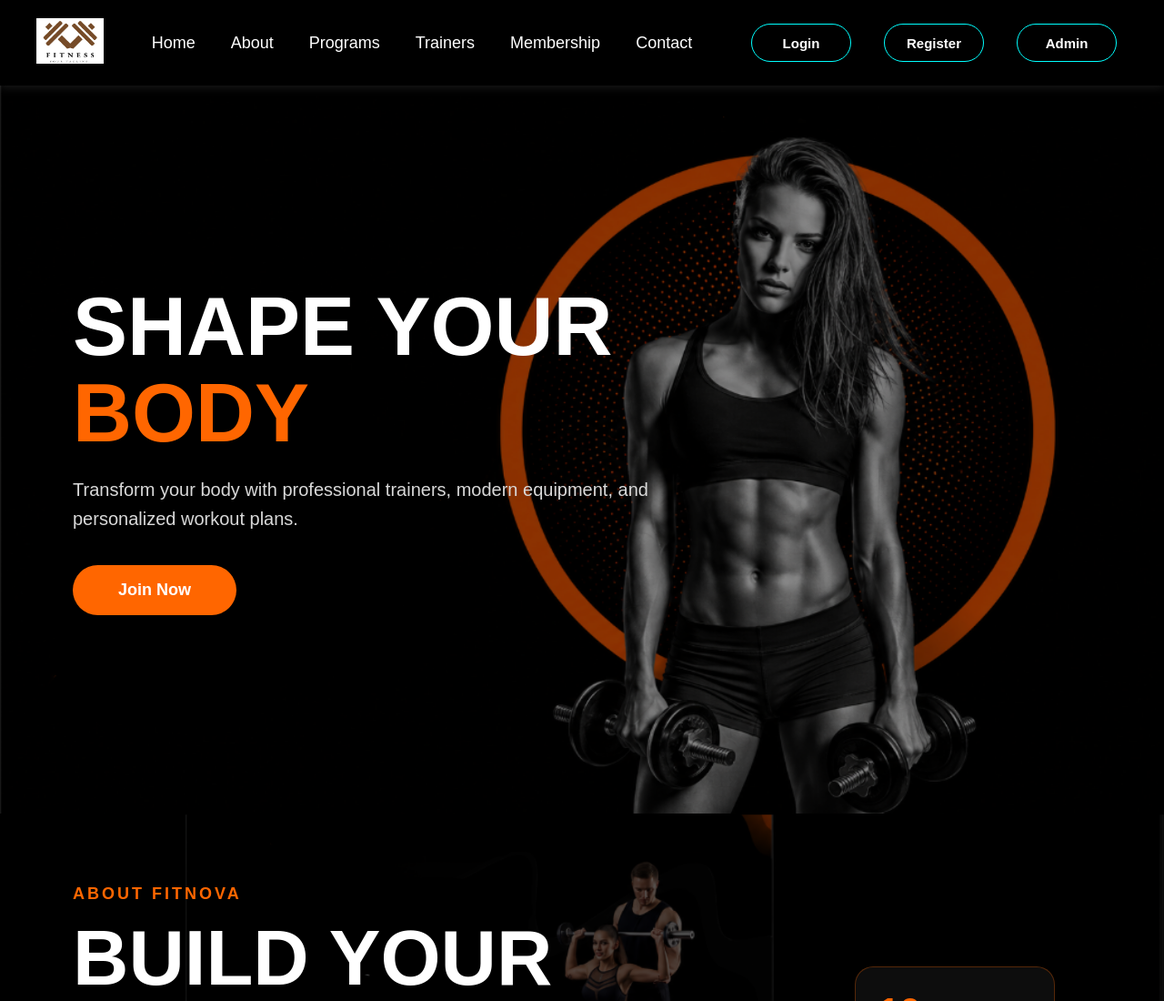
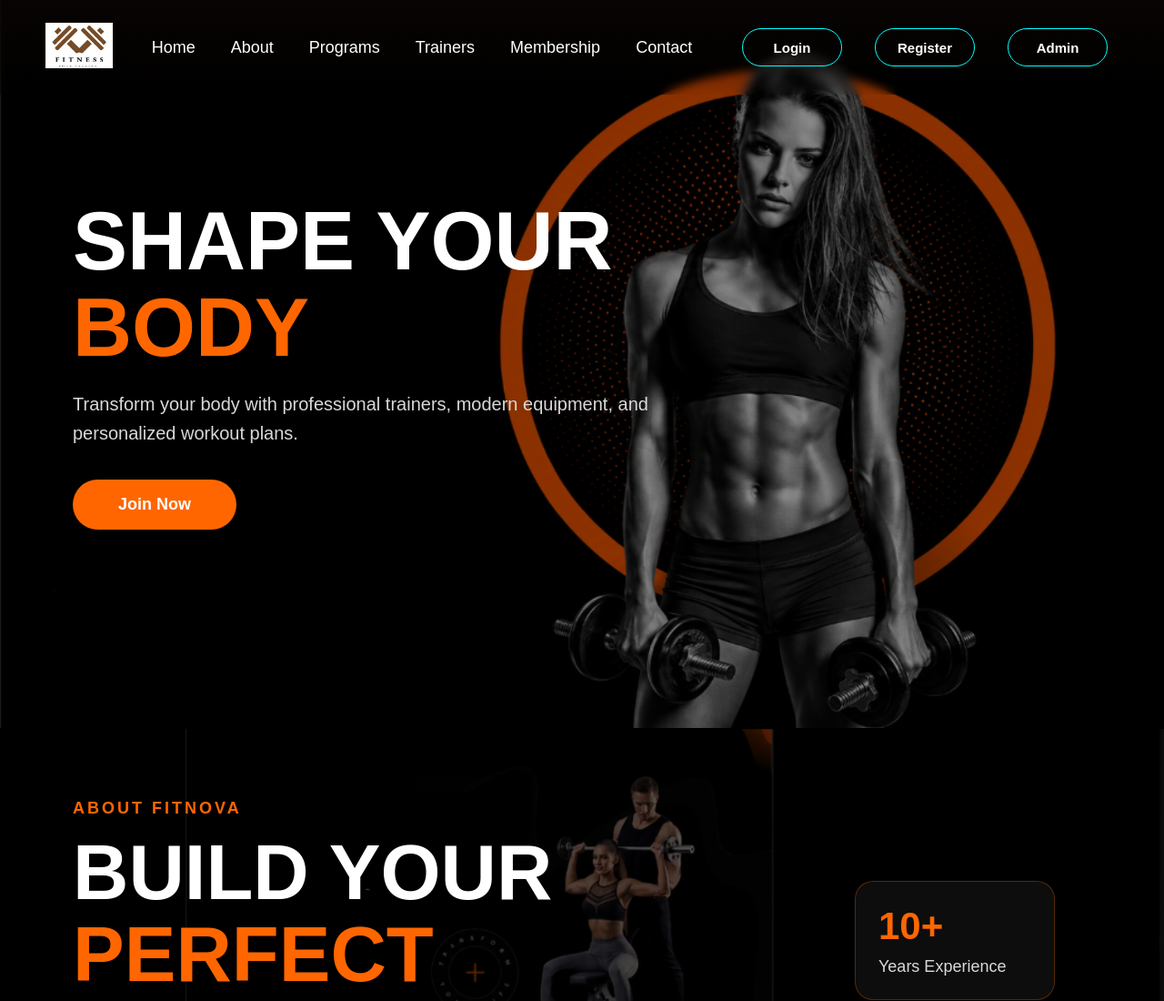
Before and after one commit to aritraghorai053/FitNova-Gym-website, a plain HTML site: page index.html in a window 1280 px wide. Shown: the top 1100 px of the page at 91% size. Drawn offline with Linux system fonts and the light colour scheme.

Commit message:
Refactor nav styles for improved layout and design

```diff
--- a/CSS/style.css
+++ b/CSS/style.css
@@ -10,22 +10,28 @@ body{
 }
 
 nav{
-    background: rgba(0,0,0,0.95);
-
-    width: 100%;
-    padding: 20px 40px;
+   position: fixed;
+
+    top: 0;
+    left: 0;
+
+    width: 100%;
+
+    padding: 25px 50px;
 
     display: flex;
+    align-items: center;
     justify-content: space-between;
-    align-items: center;
-
-    position: sticky;
-    top: 0;
-    z-index: 1000;
-
-    backdrop-filter: blur(10px);
-
-    box-shadow: 0 2px 10px rgba(255,255,255,0.1);
+
+    z-index: 100;
+
+    background:
+        linear-gradient(
+            rgba(10, 5, 3, 0.7),
+            transparent
+        );
+
+    backdrop-filter: blur(5px);
 }
 
 
```
